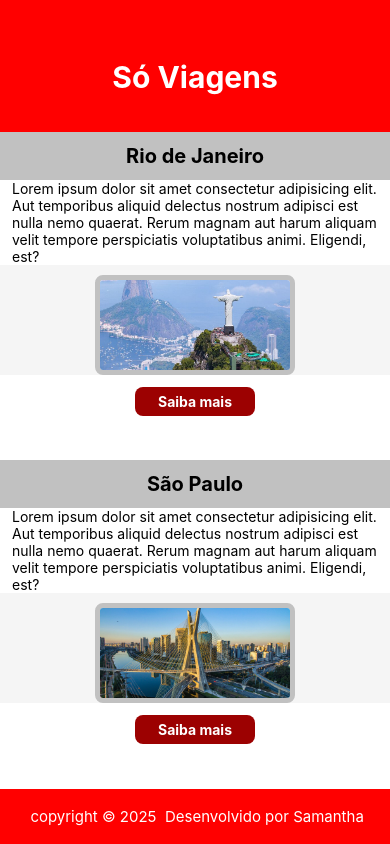
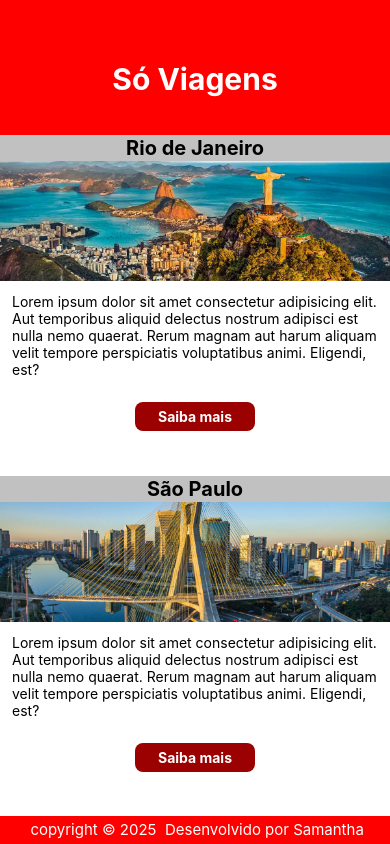
Before and after one commit to sam-alvarenga/PrjHelloWorldRN, a React Native app: screen / in a window 390 px wide. Built offline with nearby package versions, Linux system fonts and the light colour scheme.

Commit message:
add propriedades resizeMode e ajustando img no style

```diff
--- a/App.tsx
+++ b/App.tsx
@@ -12,14 +12,13 @@ export default function App() {
 
       <View style={styles.post}>
         <Text style={styles.headerPost}>Rio de Janeiro</Text>
+
+          <Image style={styles.img}
+            source={require('./assets/image/rio-de-janeiro.jpg')}
+            resizeMode='cover'
+          />
         <Text style={styles.textPost}>Lorem ipsum dolor sit amet consectetur adipisicing elit. Aut temporibus aliquid delectus nostrum adipisci est nulla nemo quaerat. Rerum magnam aut harum aliquam velit tempore perspiciatis voluptatibus animi. Eligendi, est?
         </Text>
-        <View style={styles.ImgContainer}>
-          <Image style={styles.img}
-            source={require('./assets/Rj.jpg')}
-          />
-        </View>
-
 
         {/*  <Button title="Saiba mais" color= ""></Button>   */}
         <TouchableOpacity style={styles.button}>
@@ -29,12 +28,13 @@ export default function App() {
 
       <View style={styles.post}>
         <Text style={styles.headerPost}>São Paulo</Text>
+
+          <Image style={styles.img}
+            source={require('./assets/image/Sp.jpg')}
+            resizeMode='cover'
+          />
         <Text style={styles.textPost}>Lorem ipsum dolor sit amet consectetur adipisicing elit. Aut temporibus aliquid delectus nostrum adipisci est nulla nemo quaerat. Rerum magnam aut harum aliquam velit tempore perspiciatis voluptatibus animi. Eligendi, est?</Text>
-        <View style={styles.ImgContainer}>
-          <Image style={styles.img}
-            source={require('./assets/Sp.jpg')}
-          />
-        </View>
+
         {/* <Button title="Saiba mais"></Button> */}
         <TouchableOpacity style={styles.button}>
           <Text style={styles.buttonText}>Saiba mais</Text>
@@ -81,13 +81,14 @@ const styles = StyleSheet.create({
     backgroundColor: '#c1c1c1',
     fontSize: 20,
     textAlign: 'center',
-    paddingVertical: 12,
+    paddingVertical: 1,
     fontWeight: 'bold'
   },
 
   textPost: {
     fontSize: 14,
-    marginHorizontal: 12
+    margin: 12
+
   },
 
   button: {
@@ -105,27 +106,20 @@ const styles = StyleSheet.create({
     fontWeight: 'bold'
   },
 
-  ImgContainer: {
-    alignItems: 'center',
-    backgroundColor: '#f5f5f5',
-
-  },
 
   img: {
     borderColor: '#c1c1c1',
-    borderWidth: 5,
-    width: 200,
-    height: 100,
-    textAlign: 'center',
-    marginTop: 10,
-    borderRadius: 8,
+    width: 'auto',
+    height: 120,
+   /*  marginTop: 10,   */
+    /* borderRadius: 8, */
   },
 
 
   footer: {
     width: '100%',
     backgroundColor: '#FF0000',
-    flex: 0.5,
+    flex: 0.25,
     justifyContent: 'center',
 
 
```
Also changed, not shown: assets/Rj.jpg (deleted), assets/Sp.jpg (deleted).
